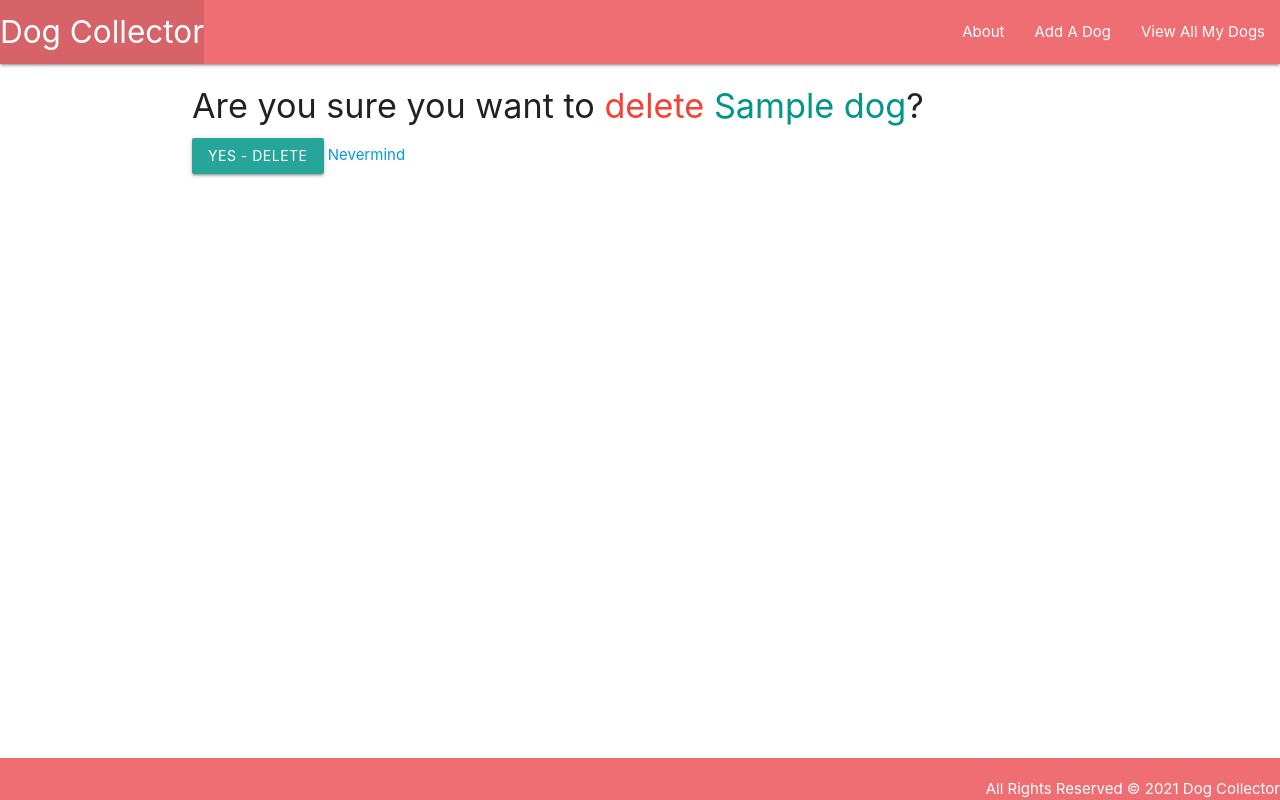
After one commit to mikeolsonn/dogcollector, a Django app: page /dogs/1/delete in a window 1280 px wide. The commit adds this page. Run offline with Django 3.2, Linux system fonts and the light colour scheme; tables that the repository leaves empty hold one stand-in row (values such as "Sample post").

Commit message:
adds post update and delete functionality

```diff
--- a/main_app/models.py
+++ b/main_app/models.py
@@ -1,4 +1,5 @@
 from django.db import models
+from django.urls import reverse
 
 # Create your models here.
 class Dog(models.Model):
@@ -9,3 +10,6 @@ class Dog(models.Model):
 
     def __str__(self):
         return self.name
+
+    def get_absolute_url(self):
+        return reverse('dogs_detail', kwargs={'dog_id': self.id})
--- a/main_app/templates/base.html
+++ b/main_app/templates/base.html
@@ -24,6 +24,9 @@
                       <a href="{% url 'about' %}">About</a>
                   </li>
                   <li>
+                      <a href="{% url 'dogs_create' %}">Add A Dog</a>
+                  </li>
+                  <li>
                       <a href="{% url 'dogs_index' %}">View All My Dogs</a>
                   </li>
               </ul>
--- a/main_app/templates/dogs/index.html
+++ b/main_app/templates/dogs/index.html
@@ -3,7 +3,7 @@
 
 <h1>Dog List</h1>
 {% for dog in dogs %}
-<a href="/dogs/{{ dog.id }}">
+<a href="{% url 'dogs_detail' dog.id %}">
     <div class="card">
         <div class="card-content">
             <span class="card-title">
--- /dev/null
+++ b/main_app/templates/main_app/dog_confirm_delete.html
@@ -0,0 +1,9 @@
+{%extends '../base.html'%}
+{% block content %}
+    <h4>Are you sure you want to <span class="red-text">delete</span> <span class="teal-text">{{ object.name }}</span>?</h4>
+    <form action="" method="POST">
+        {% csrf_token %}
+        <input type="submit" value="Yes - Delete" class="btn">
+        <a href="{% url 'dogs_detail' dog.id %}">Nevermind</a>
+    </form>
+{% endblock %}
--- a/main_app/urls.py
+++ b/main_app/urls.py
@@ -6,4 +6,7 @@ urlpatterns = [
     path('about/', views.about, name='about'),
     path('dogs/', views.dogs_index, name='dogs_index'),
     path('dogs/<int:dog_id>/', views.dogs_detail, name='dogs_detail'),
+    path('dogs/create/', views.DogCreate.as_view(), name='dogs_create'),
+    path('dogs/<int:pk>/update', views.DogUpdate.as_view(), name='dogs_update'),
+    path('dogs/<int:pk>/delete', views.DogDelete.as_view(), name='dogs_delete'),
 ]
--- a/main_app/views.py
+++ b/main_app/views.py
@@ -1,4 +1,5 @@
 from django.shortcuts import render
+from django.views.generic.edit import CreateView, UpdateView, DeleteView
 from .models import Dog
 
 # Create your views here.
@@ -18,3 +19,16 @@ def dogs_detail(request, dog_id):
     dog = Dog.objects.get(id=dog_id)
     # return a call to render the detail.html and context dict
     return render(request, 'dogs/detail.html', {'dog': dog})
+
+class DogCreate(CreateView):
+    model = Dog
+    fields = '__all__'
+    # success_url = '/dogs/'
+
+class DogUpdate(UpdateView):
+    model = Dog
+    fields = ['breed', 'description', 'age']
+
+class DogDelete(DeleteView):
+    model = Dog
+    success_url = '/dogs/'
```
Also changed, not shown: main_app/templates/dogs/detail.html (+6 -2 lines), main_app/templates/main_app/dog_form.html (added, +15 -0 lines).
